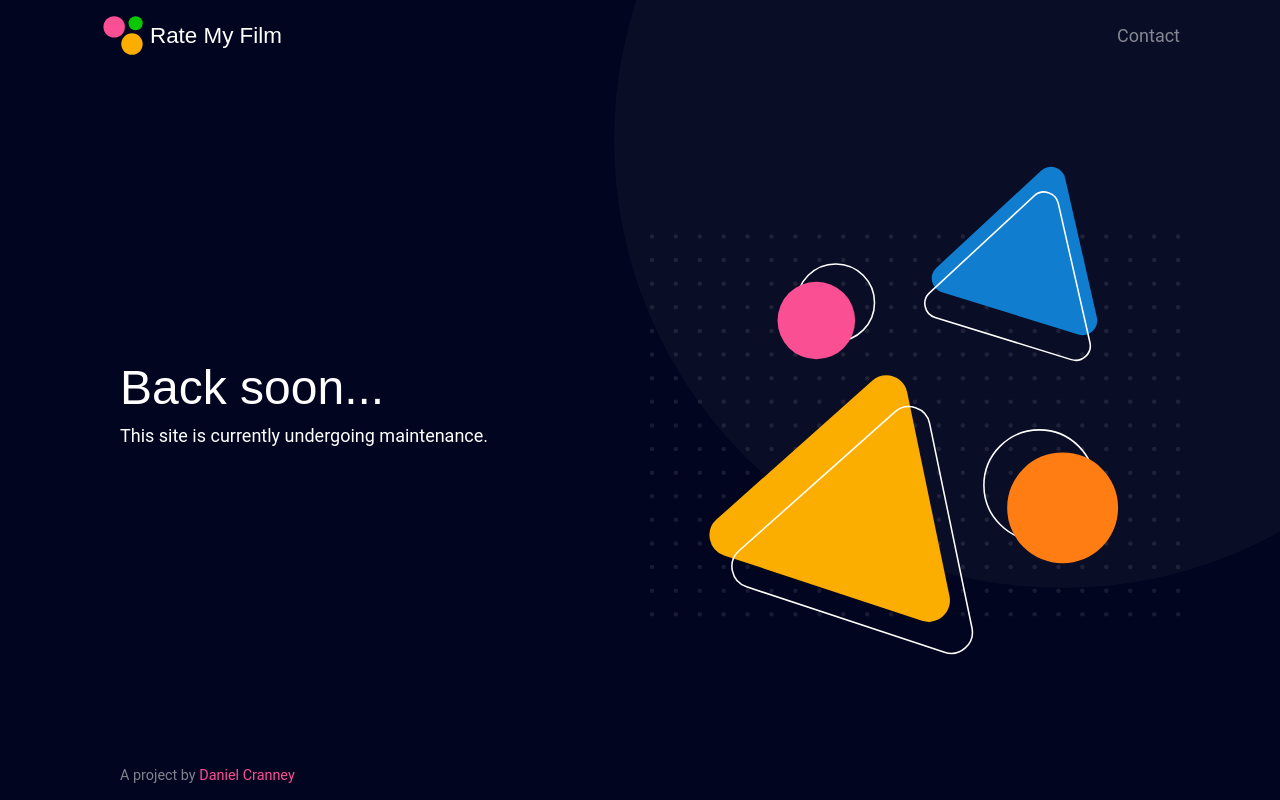
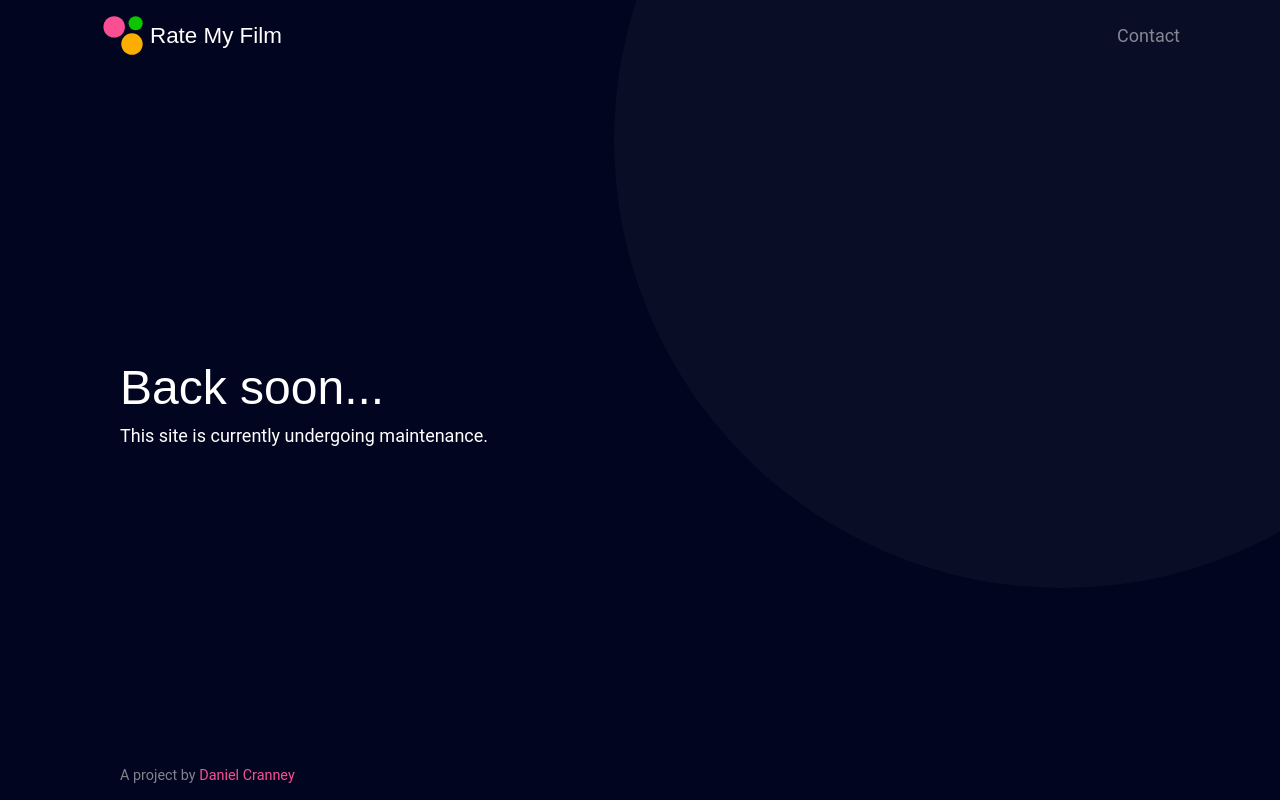
Before and after one commit to danielcranney/rate-my-film, a React (Create React App) app: page / in a window 1280 px wide. Built offline with nearby package versions, Linux system fonts and the light colour scheme; a web font is replaced by a local one.

Commit message:
Background removal

```diff
--- a/src/styles.css
+++ b/src/styles.css
@@ -170,7 +170,7 @@ LANDING PAGE WRAPPER
 }
 
 .landing-bg {
-  background-image: url(shape-bg.svg);
+  /* background-image: url(shape-bg.svg); */
   flex-grow: 1;
   background-repeat: no-repeat;
   background-size: 50% 90%;
```
